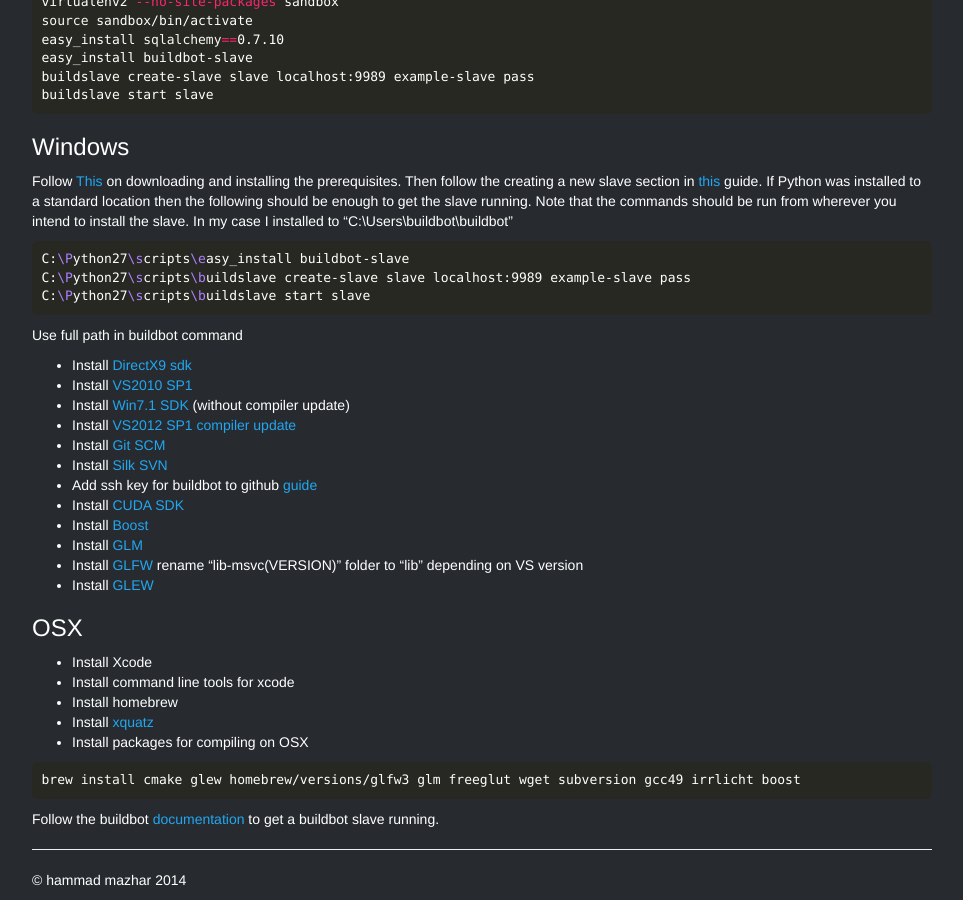
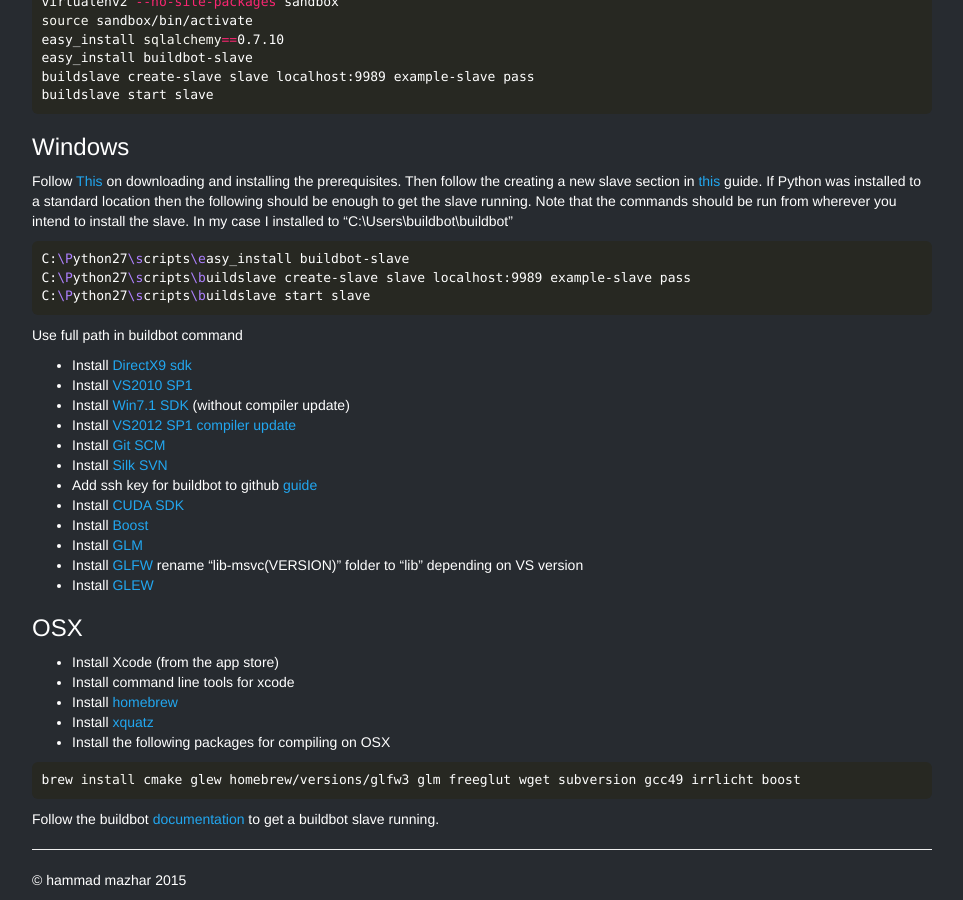
Before and after one commit to hmazhar/hamelot.io, a Jekyll site: the page built from _posts/2014-10-24-automated-building-of-chrono-via-buildbot.md, in a window 1280 px wide and 900 px high, scrolled down 1904 px. Shown: the whole window, without its empty margins (158-1121 px from the left). Built offline with Jekyll 4.4.1, drawn with Linux system fonts in a browser that asks for light colours; nearby versions of some CDN libraries; some web fonts are replaced.

Commit message:
Change year to 2015 Small corrects to two pages

```diff
--- a/_includes/footer.html
+++ b/_includes/footer.html
@@ -1,6 +1,6 @@
 <footer class="site-footer">
 <hr>
-	<p>&copy; {{ site.author }} 2014
+	<p>&copy; {{ site.author }} 2015
 		<script>
 			(function(i,s,o,g,r,a,m){i['GoogleAnalyticsObject']=r;i[r]=i[r]||function(){
 				(i[r].q=i[r].q||[]).push(arguments)},i[r].l=1*new Date();a=s.createElement(o),
--- a/_posts/2014-10-24-automated-building-of-chrono-via-buildbot.md
+++ b/_posts/2014-10-24-automated-building-of-chrono-via-buildbot.md
@@ -143,11 +143,11 @@ Use full path in buildbot command
 
 ###OSX
 
- - Install Xcode
+ - Install Xcode (from the app store)
  - Install command line tools for xcode
- - Install homebrew
+ - Install [homebrew](http://brew.sh/)
  - Install [xquatz](http://xquartz.macosforge.org)
- - Install packages for compiling on OSX
+ - Install the following packages for compiling on OSX
 
 {% highlight bash %}
 brew install cmake glew homebrew/versions/glfw3 glm freeglut wget subversion gcc49 irrlicht boost
```
Also changed, not shown: projects.md (+1 -1 lines).
